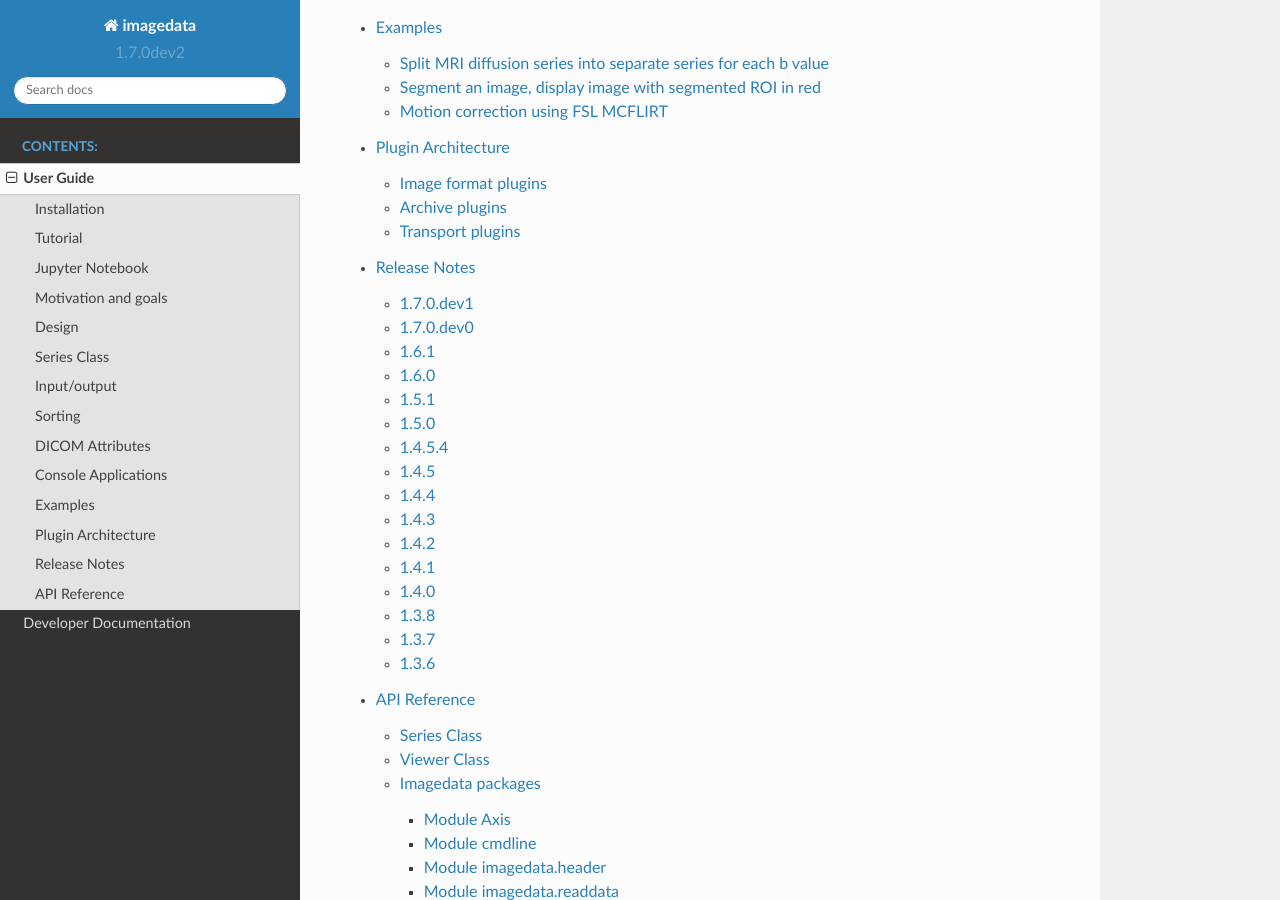
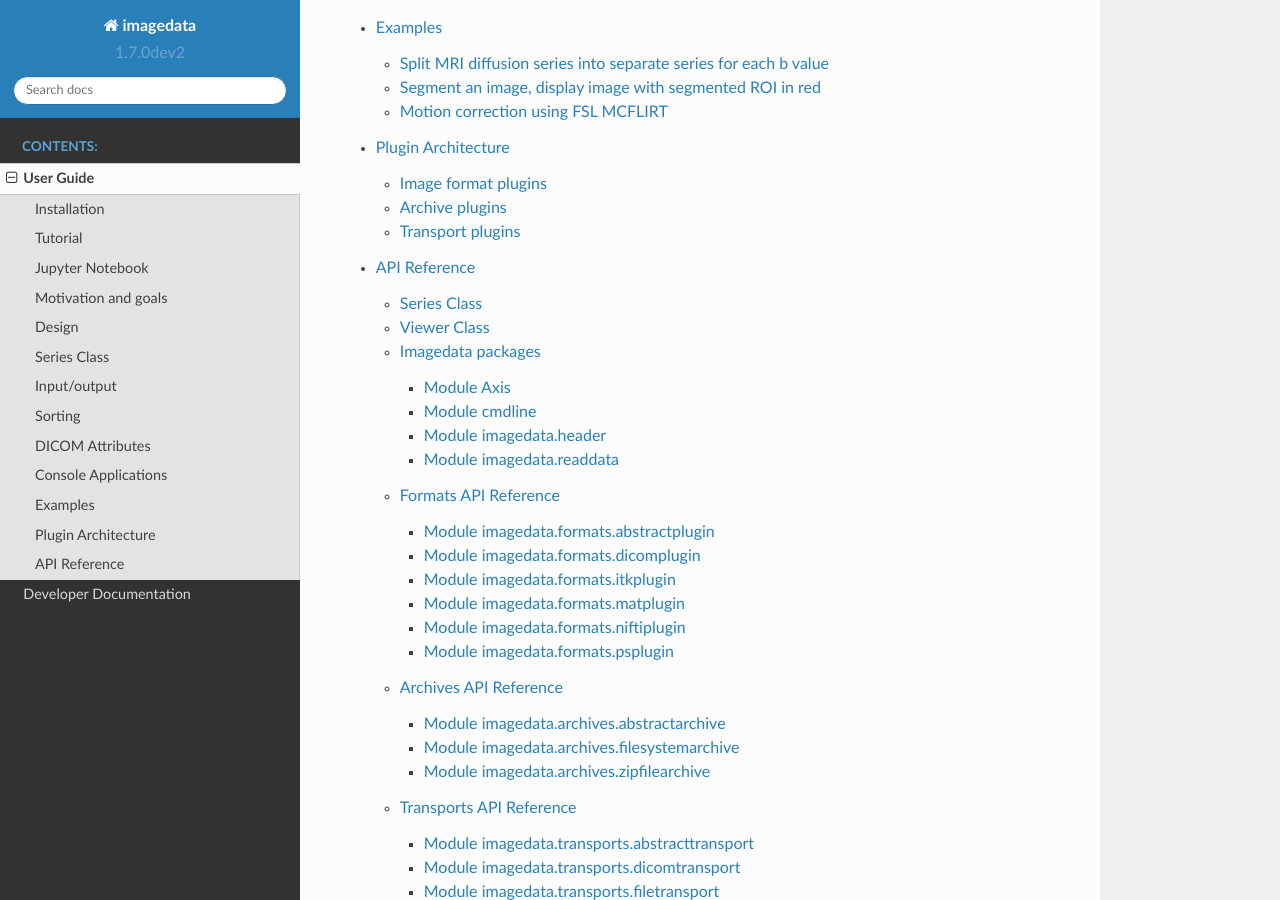
Before and after one commit to erling6232/imagedata, a Sphinx documentation site: the page built from docs/UserGuide.rst, in a window 1280 px wide and 900 px high, scrolled down 1080 px. Built offline with Sphinx 7.4.7 and the Read the Docs theme 2.0.0, drawn with Linux system fonts in a browser that asks for light colours.

Commit message:
Moved changelog / release notes to CHANGELOG.md.

```diff
--- a/docs/ReleaseNotes.rst
+++ b/CHANGELOG.md
@@ -1,18 +1,14 @@
-.. _ReleaseNotes:
+# Changelog / release notes
 
-Release Notes
-=============
+All notable changes to this project will be documented in this file.
 
-1.7.0.dev1
-----------
+The format is based on [Keep a Changelog](https://keepachangelog.com/en/1.0.0/),
+and this project adheres to [Semantic Versioning](https://semver.org/spec/v2.0.0.html).
 
-* DWI images will typically have varying time. Let `b' values override the time stamps.
+<!--next-version-placeholder-->
 
-1.7.0.dev0
-----------
-
-New features:
-
+## v2.0.0-dev0 (2022-12-19)
+### Feature
 * Study class: a collection of Series instances.
   Sort images into separate Series depending on SeriesInstanceUID.
 * input_order=`auto': Auto-detect the sorting of Series,
@@ -21,9 +17,11 @@
 * `auto' is now the default input_order.
 * Simpler import statements in user code: from imagedata import Series, Study
 
-1.6.1
------
-Bug fix release:
+### Other
+* DWI images will typically have varying time. Let `b' values override the time stamps.
+
+## v1.6.1
+### Fix:
 
 * Viewer: self.callback_quit was uninitialized when show() was used.
 * Series.__array_finalize__(): Copy Header object from any array object which has a Header object.
@@ -37,39 +35,35 @@
 * MatPlugin._read_image(): Set hdr.color to False. Required by AbstractPlugin.read().
 * NiftiPlugin._read_image(): Set hdr.color to False. Required by AbstractPlugin.read().
 
-1.6.0
------
+## v1.6.0
+### Feature:
 * show() and get_roi() works in Jupyter notebook, too.
 * In notebook: Series.get_roi_mask() must be called after get_roi() to get the actual mask.
 
-1.5.1
------
-Bug fix release:
-
+## v1.5.1
+### Fix:
 * MyPolygonSelector.__init__(): define self._polygon_complete.
 * Viewer.grid_from_roi(): Set input_order='none' for resulting mask when follow is False.
 * Series.tags: Ensure that tag lists are always Numpy arrays.
 * Series: Handle properly the situation where a template has wrong number of slices or tags.
 
-1.5.0
------
+## v1.5.0
+### Feature:
 * Improved reading of DICOM files. Each file is read once only.
 
-1.4.5.4
--------
+## v1.4.5.4
+### Fix:
 * Fixed importlib_metadata handling for Python before 3.8.
 * Added example using Series and FSL MCFLIRT.
 * Support for Python 3.10.
 
-
-1.4.5
------
+## v1.4.5
+### Fix:
 * Header.__make_DicomHeaderDict_from_template(): Catch IndexError exception when template size does not match data size.
 * Documentation updates.
 
-
-1.4.4
------
+## v1.4.4
+### Fix:
 * Do not scan all local subdirectories when looking up a specific file.
 * Removed setup.py.
 * AbstractPlugin.read(): Use try..finally to ensure files are closed.
@@ -77,8 +71,8 @@
 * FilesystemArchive: Do not maintain a cache of local files.
 * Support for pydicom version 2.3.
 
-1.4.3
------
+## v1.4.3
+### Fix:
 * Specify exact python versions supported.
 * Verify that template axes are adjusted to present data.
 * Refactor calculation of smallest/largest pixel value in image/series.
@@ -87,36 +81,35 @@
 * ITKPlugin.get_image_from_numpy(): return image as np.ndarray, not itk matrix.
 * Header.set_default_values(): Set default geometry.
 
-1.4.2
------
+## v1.4.2
+### Fix:
 * Set Pixel Representation depending on dtype.
 * Handle DICOM signed integer depending on value of Pixel Representation.
 
-1.4.1
------
+## v1.4.1
+### Fix:
 * Fixed problem where Window Center and Level with multiple pairs of windows were not read correctly.
 
-1.4.0
------
+## v1.4.0
+### Feature:
 * New plugin architecture using python's entry_points.
 * imagedata_format_ps is split out in separate package.
 * Added image_show console application.
 
-1.3.8
------
+## v1.3.8
+### Fix:
 Dicomplugin.sort_images(): Re-raise exception when data cannot be sorted, or when tag is None.
 
-1.3.7
------
+## v1.3.7
+### Fix:
 * Format plugin classes: Header.add_template() and Header.add_geometry are now Header member functions.
 * Header class: hdr is now a Header instance. Was: dict. Dict is no longer accepted.
 * Viewer class now inherits object class.
 * Series.setDicomAttribute(): Always make a new attribute to avoid cross-talk after copying Series instances.
 * Added Series.deepcopy().
 
-1.3.6
------
-
+## v1.3.6
+### Fix:
 * Moved formats.ps to separate package. Thereby removed dependency on ghostscript package.
 * NiftiPlugin: Stable version where SForm matrices are read and written properly for coronal orientation.
 * DICOMPlugin: Do not scale pixel data when RescaleSlope == 1 and RescaleIntercept == 0.
--- a/docs/UserGuide.rst
+++ b/docs/UserGuide.rst
@@ -16,5 +16,4 @@
   CommandLine
   Examples
   Plugins
-  ReleaseNotes
   APIReference
```
